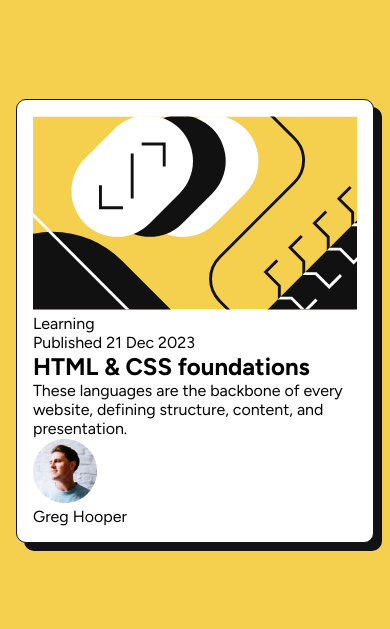
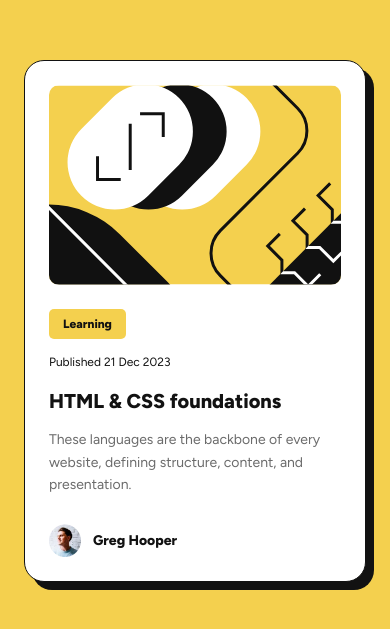
Before and after one commit to KrisvHeij/blog-preview-card, a plain HTML site: page index.html in a window 390 px wide. Shown: the part 101-730 px from the top of the page. Drawn offline with Linux system fonts and the light colour scheme.

Commit message:
Updated style.css
Finished the article styles and added media query

```diff
--- a/index.html
+++ b/index.html
@@ -20,11 +20,13 @@
       <div class="article">
         <img class="article-img" src="./assets/images/illustration-article.svg" alt="decorative image">
         <div class="article-sub-text">
-          <p class="article-group">Learning</p>
+          <p class="article-category">Learning</p>
           <p class="article-date">Published 21 Dec 2023</p>
         </div>
         <div class="article-main-text">
-          <h2 class="article-subject">HTML & CSS foundations</h2>
+          <a href="#">
+          <h2 class="article-header">HTML & CSS foundations</h2>
+          </a>
           <p class="article-description">These languages are the backbone of every website, defining structure, content, and presentation.</p>
         </div>
         <div class="article-footer">
--- a/style.css
+++ b/style.css
@@ -19,12 +19,18 @@ body {
   font-family: 'Figtree', serif;
   font-size: 16px;
   background-color: var(--c-yellow);
+  color: var(--c-gray-950);
   width: 100%;
   height: 100vh;
 }
 
 img {
   max-width: 100%;
+}
+
+a {
+  text-decoration: none;
+  color: inherit;
 }
 
 /* Flex-container styling */
@@ -34,15 +40,83 @@ img {
   justify-content: center;
   align-items: center;
   height: 100vh;
-  padding: 1rem;
+  padding: 1.5rem;
 }
 
 /* Article styling */
 
 .article {
+  max-width: 21.5rem;
   background-color: var(--c-white);
-  padding: 1rem;
-  border-radius: 10px;
+  padding: 1.5rem;
+  border-radius: 20px;
   border: 1px solid var(--c-gray-950);
   box-shadow: 0.5rem 0.5rem 0 0 var(--c-gray-950);
 }
+
+.article-img {
+  border-radius: 10px;
+  height: 12.5rem;
+  object-fit: cover;
+}
+
+.article-sub-text {
+  padding-block: 1.25rem;
+}
+
+.article-category {
+  display: inline-block;
+  margin-bottom: 1rem;
+  padding: 0.5rem 0.875rem;
+  border-radius: 5px;
+  background-color: var(--c-yellow);
+  font-size: 0.75rem;
+  font-weight: var(--fw-800);
+}
+
+.article-date {
+  font-size: 0.75rem;
+}
+
+.article-main-text {
+  margin-bottom: 1.75rem;
+}
+
+.article-header {
+  font-weight: var(--fw-800);
+  font-size: 1.25rem;
+  margin-bottom: 1rem;
+}
+
+.article a:hover .article-header {
+  color: var(--c-yellow);
+}
+
+.article-description {
+  line-height: 1.6;
+  color: var(--c-gray-500);
+  font-size: 0.875rem;
+}
+
+.article-footer {
+  display: flex;
+  align-items: center;
+  gap: .75rem;
+}
+
+.article-footer-img {
+  width: 2rem;
+}
+
+.article-footer-author {
+  font-weight: var(--fw-800);
+  font-size: 0.875rem;
+}
+
+@media (min-width: 768px) {
+
+  .article-img {
+    height: auto;
+  }
+
+}
```
